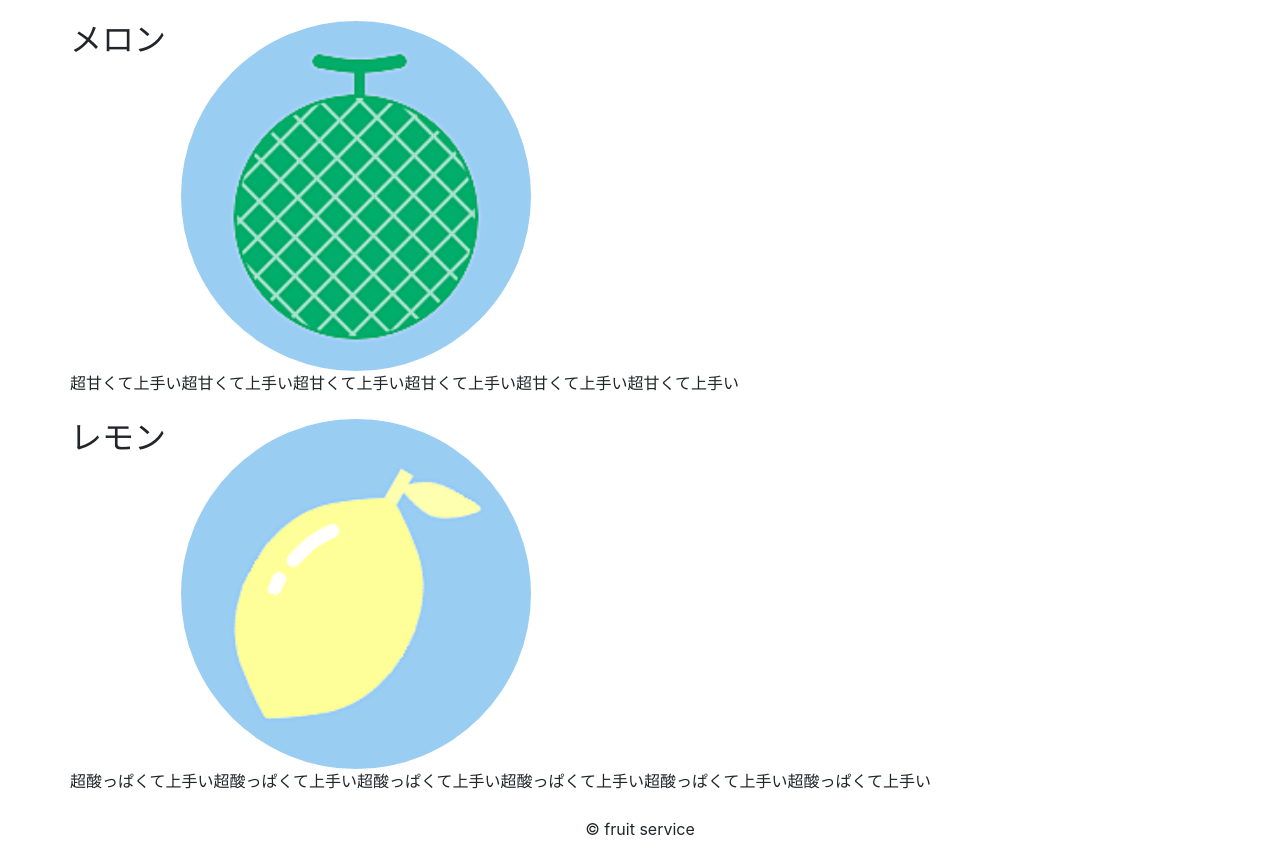
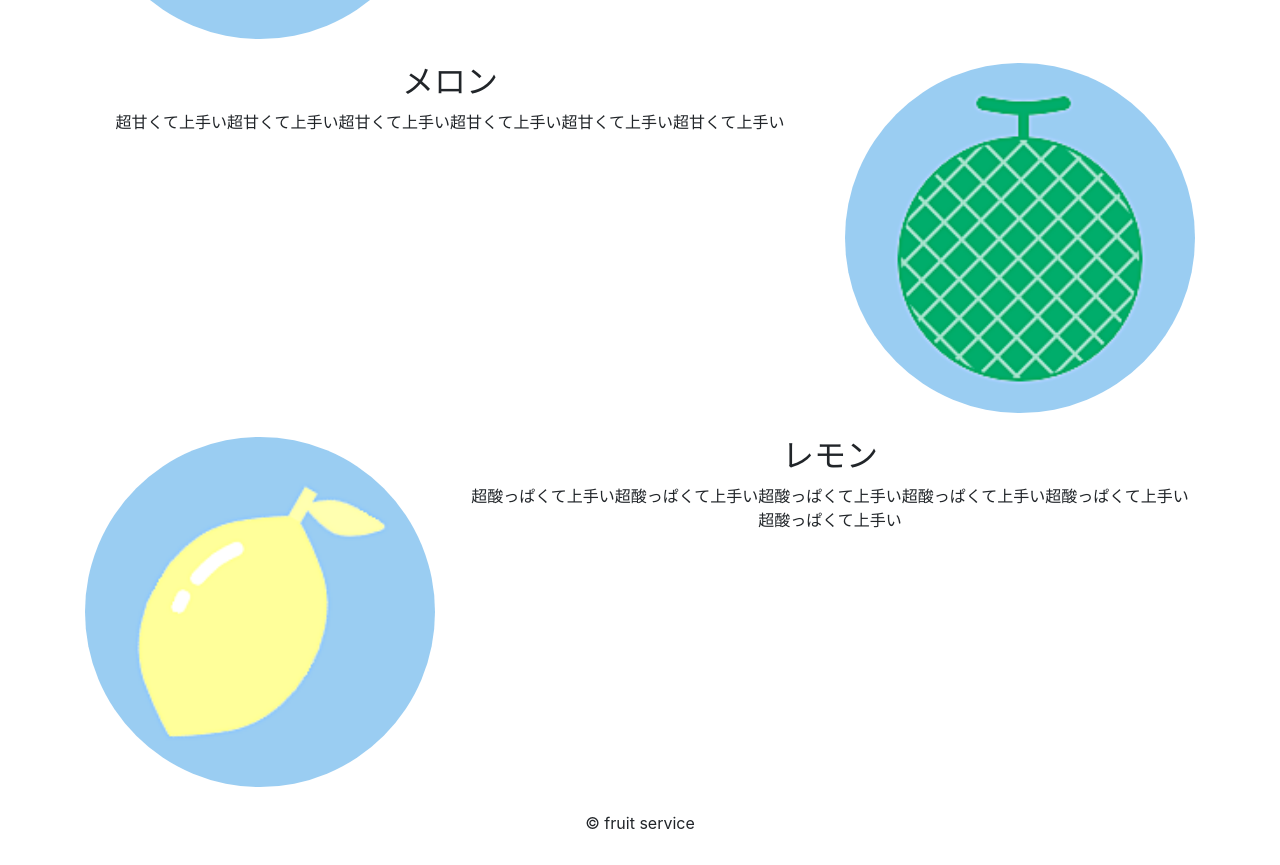
Before and after one commit to Good-Morninguuu/Good-Morninguuu.github.io, a plain HTML site: page index.html in a window 1280 px wide. Shown: the part 960-1825 px from the top of the page. Drawn offline with nearby package versions, Linux system fonts and the light colour scheme.

Commit message:
Add files via upload

```diff
--- a/index.html
+++ b/index.html
@@ -60,28 +60,28 @@
           <div class="col-sm-8  order-sm-2">
             <h2>ミカン</h2>
             <p class="mb-0">ジューシーで上手いジューシーで上手いジューシーで上手いジューシーで上手いジューシーで上手いジューシーで上手い</p>
+          </div>
           <div class="col-sm-4 order-sm-1">
             <img src="img/ミカン.png" class="w-100 rounded-circle">
           </div>
         </div>
-        </div>
         <div class="row mb-4">
-        <div class="">
-          <h2 class="mb-0">メロン</h2>
+          <div class="col-sm-8">
+            <h2>メロン</h2>
+            <p class="mb-0">超甘くて上手い超甘くて上手い超甘くて上手い超甘くて上手い超甘くて上手い超甘くて上手い</p>
           </div>
           <div class="col-sm-4">
             <img src="img/メロン.png" class="w-100 rounded-circle">
           </div>
-        <p class="mb-0">超甘くて上手い超甘くて上手い超甘くて上手い超甘くて上手い超甘くて上手い超甘くて上手い</p>
         </div>
         <div class="row mb-4">
-        <div class="">
-          <h2 class="mb-0">レモン</h2>
+          <div class="col-sm-8 order-sm-2">
+            <h2>レモン</h2>
+            <p class="mb-0">超酸っぱくて上手い超酸っぱくて上手い超酸っぱくて上手い超酸っぱくて上手い超酸っぱくて上手い超酸っぱくて上手い</p>
           </div>
-        <div class="col-sm-4">
+          <div class="col-sm-4 order-sm-1">
             <img src="img/レモン.png" class="w-100 rounded-circle">
           </div>
-        <p class="mb-0">超酸っぱくて上手い超酸っぱくて上手い超酸っぱくて上手い超酸っぱくて上手い超酸っぱくて上手い超酸っぱくて上手い</p>
         </div>
       </div>
     </section>
```
Lines whose indentation alone changed are shown as unchanged.
